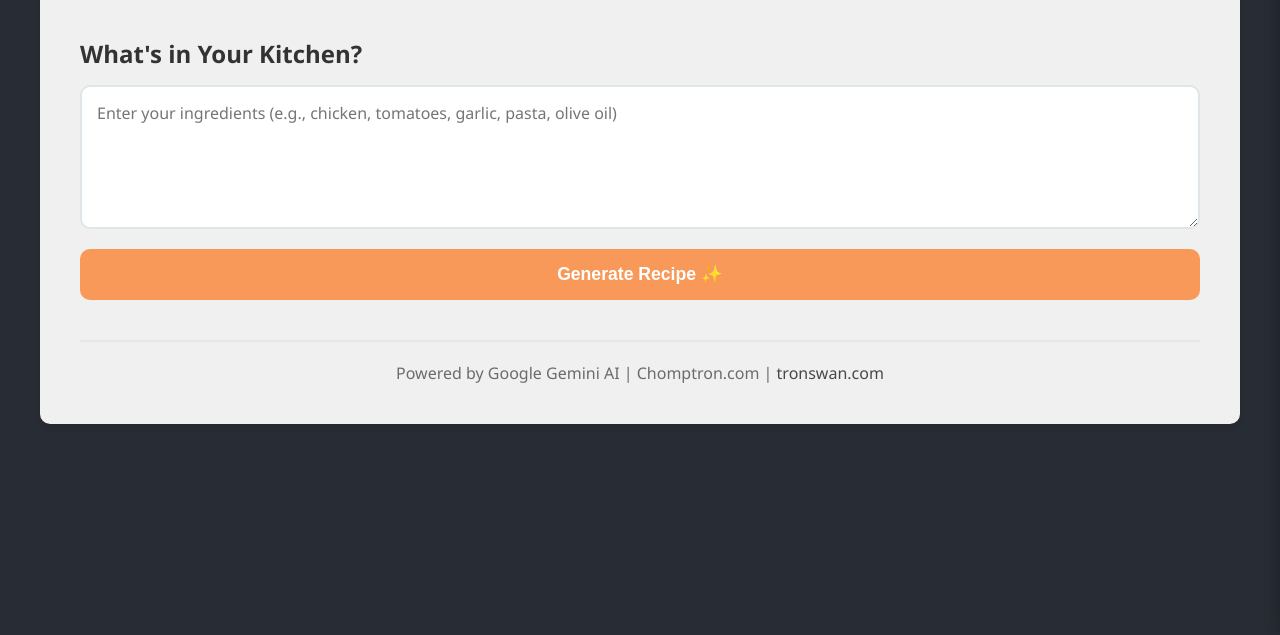
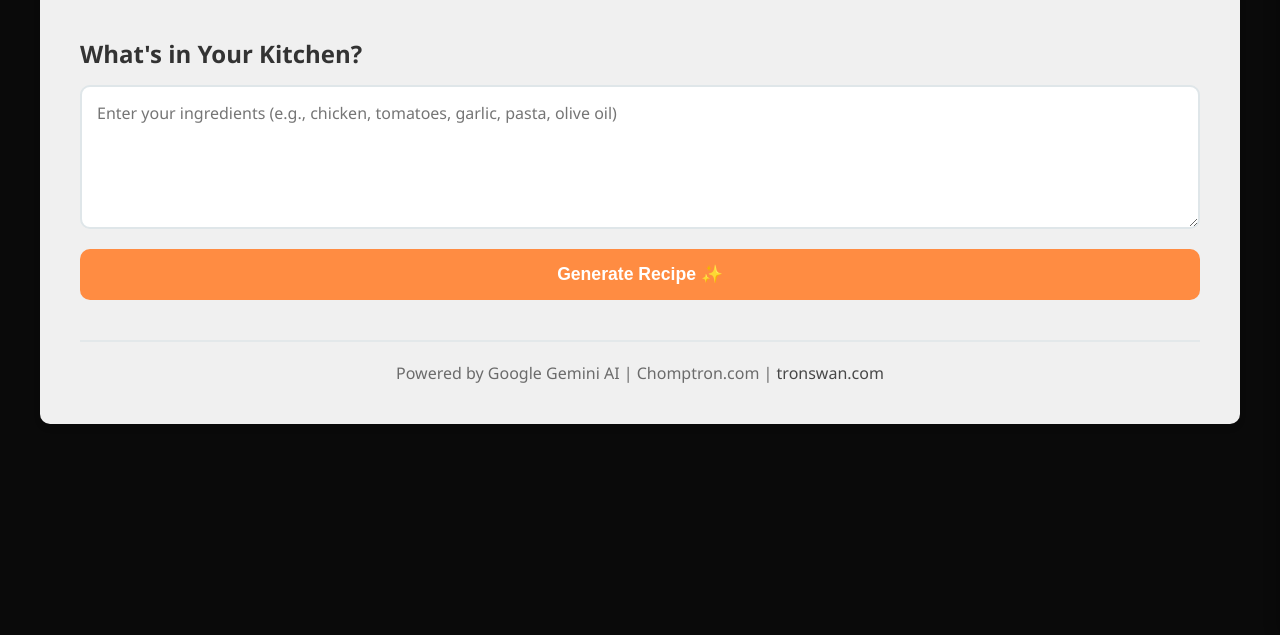
Before and after one commit to swantron/chomptron, a website: page index.html in a window 1280 px wide. Shown: the part 165-800 px from the top of the page. Drawn offline with Linux system fonts and the light colour scheme.

Commit message:
update layout

```diff
--- a/index.html
+++ b/index.html
@@ -94,11 +94,11 @@
     </script>
     <style>
       :root {
-        --primary-bg: #282c34;
+        --primary-bg: #0a0a0a;
         --secondary-bg: #f0f0f0;
         --primary-text: #ffffff;
         --secondary-text: #333333;
-        --accent-color: #f89859;
+        --accent-color: #ff8c42;
         --error-color: #ff4444;
         --success-color: #4caf50;
         --border-radius: 10px;
```
